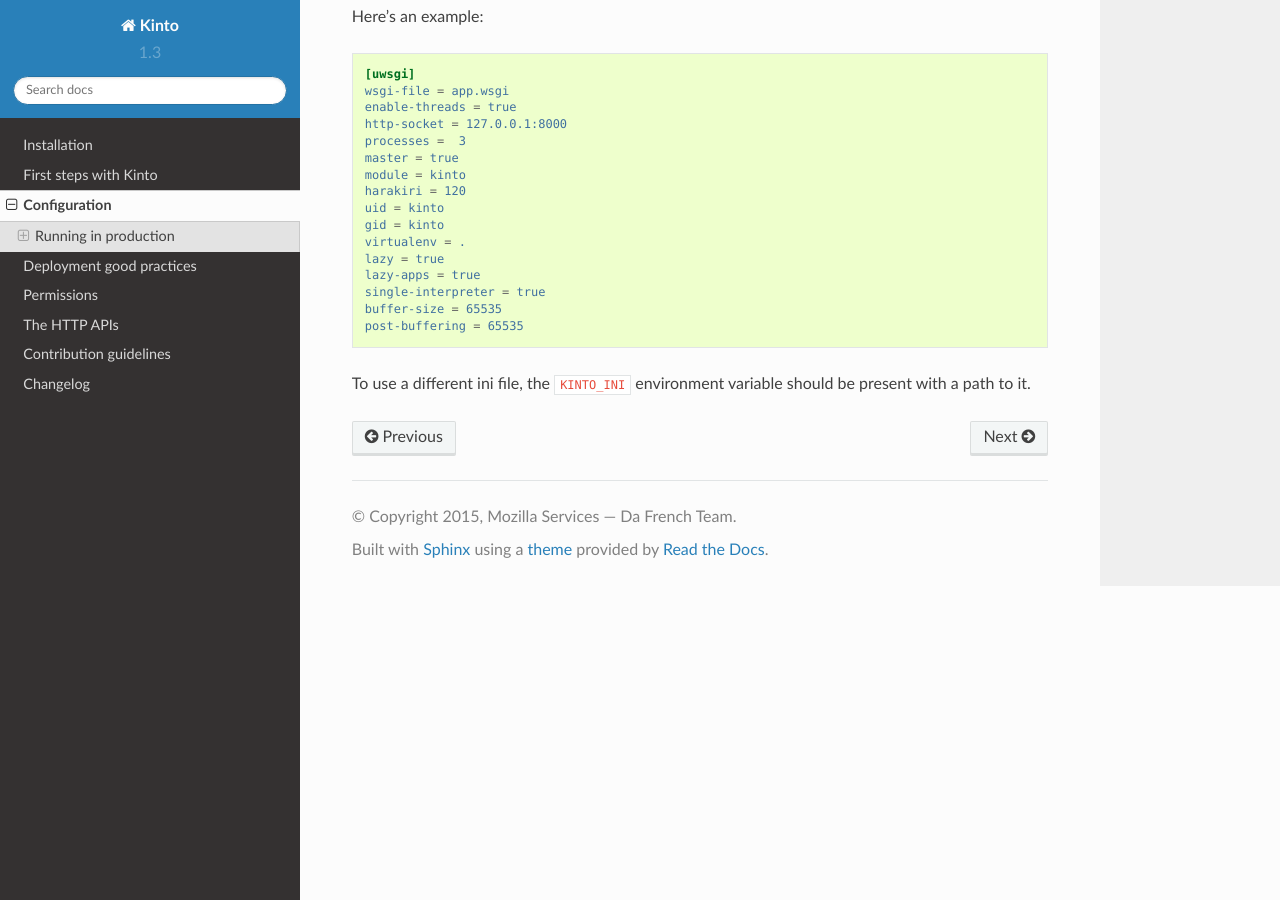
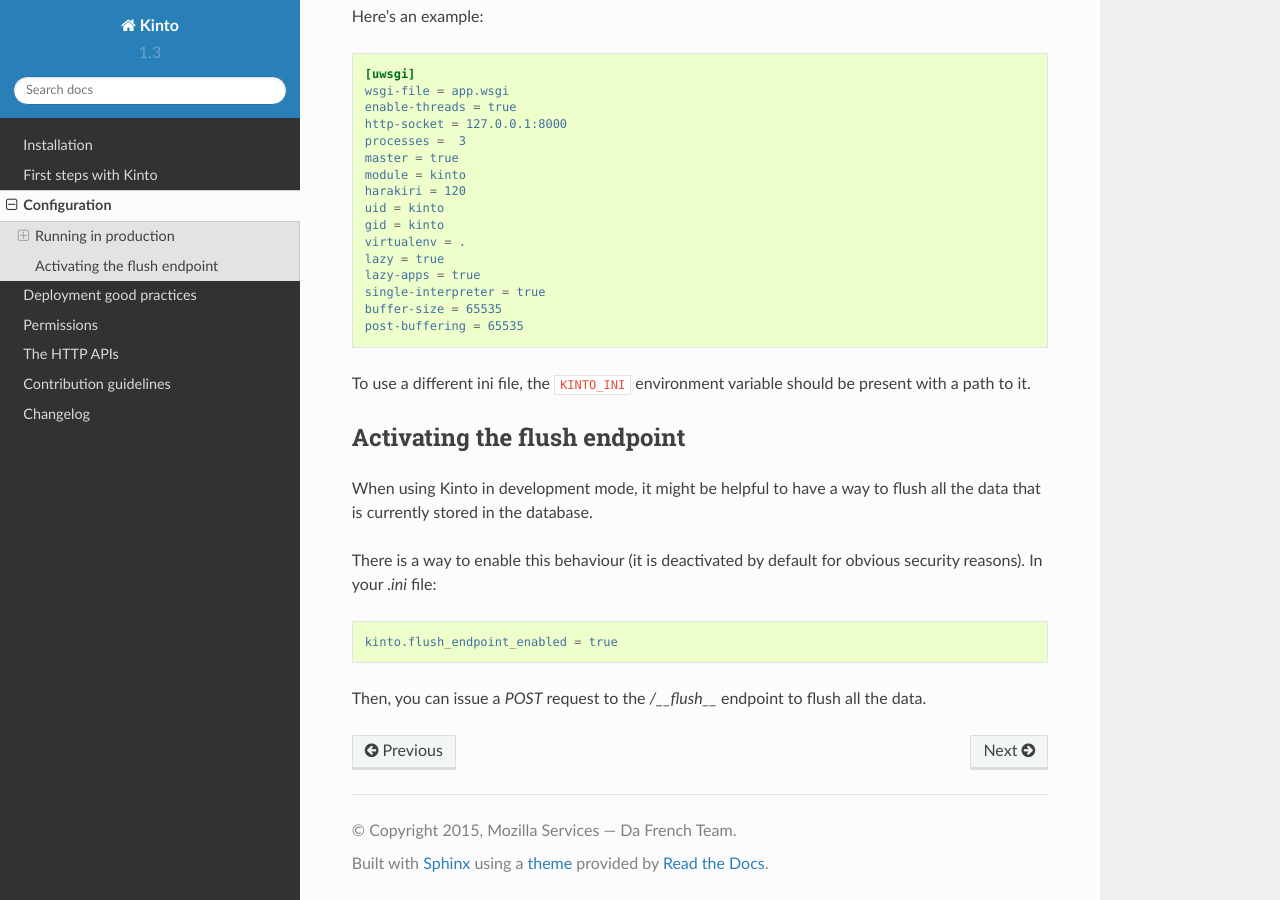
Before and after one commit to Kinto/kinto, a Sphinx documentation site: the page built from docs/configuration.rst, in a window 1280 px wide and 900 px high, scrolled down 3591 px. Built offline with Sphinx 7.4.7 and the Read the Docs theme 2.0.0, drawn with Linux system fonts in a browser that asks for light colours.

Commit message:
Add a section in the configuration about flushing.

```diff
--- a/docs/configuration.rst
+++ b/docs/configuration.rst
@@ -220,6 +220,23 @@
 should be present with a path to it.
 
 
+Activating the flush endpoint
+=============================
+
+When using Kinto in development mode, it might be helpful to have a way to
+flush all the data that is currently stored in the database.
+
+There is a way to enable this behaviour (it is deactivated by default for
+obvious security reasons). In your `.ini` file:
+
+.. code-block :: ini
+
+    kinto.flush_endpoint_enabled = true
+
+Then, you can issue a `POST` request to the `/__flush__` endpoint to flush all
+the data.
+
+
 .. Storage backend
 .. ===============
 
```
